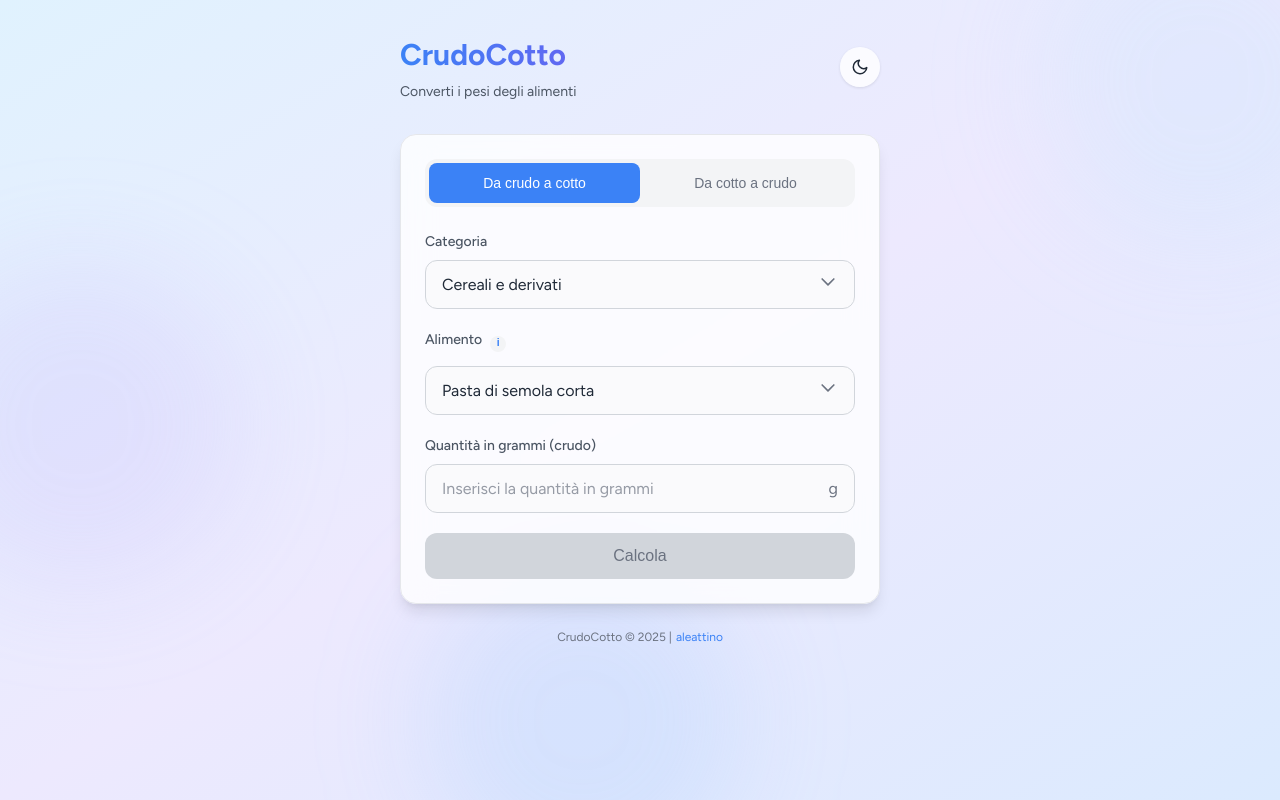
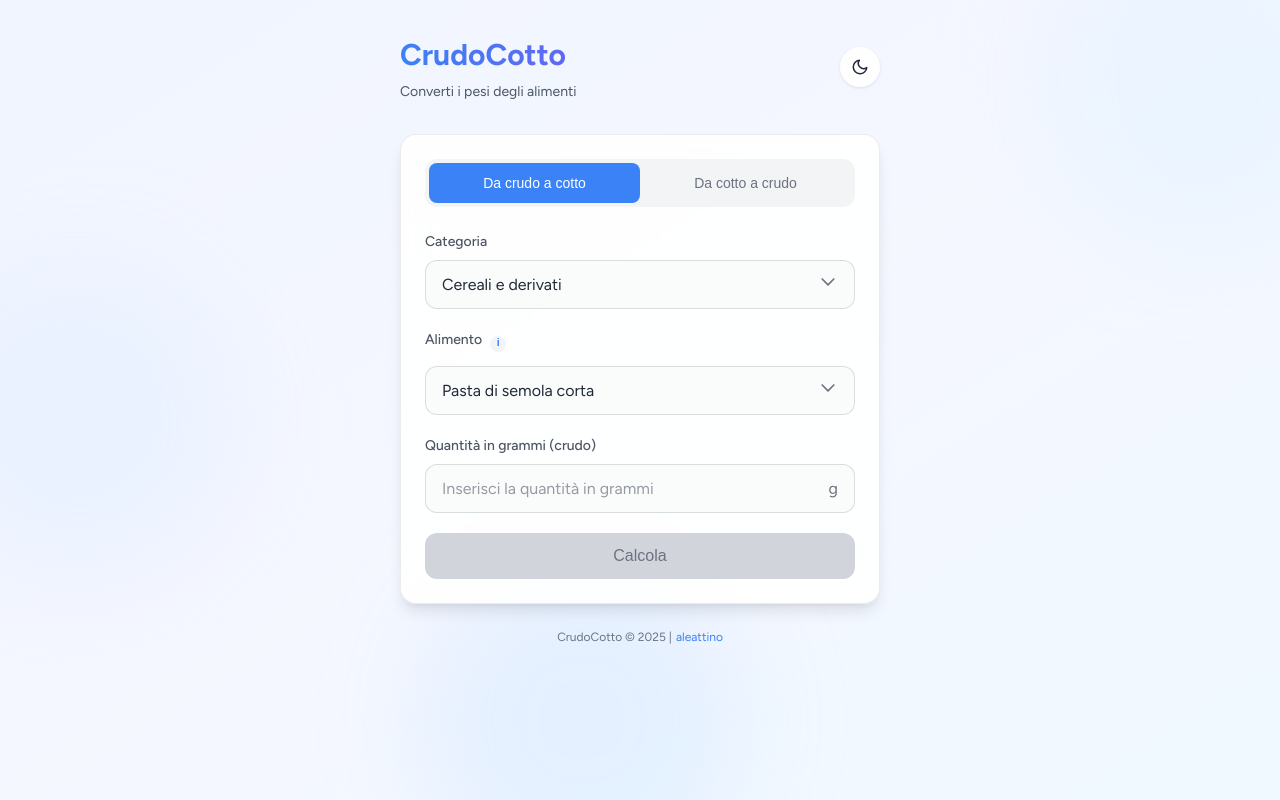
Before and after one commit to aleattino/crudocotto, a React (Create React App) app: page / in a window 1280 px wide. Built offline with nearby package versions, Linux system fonts and the light colour scheme.

Commit message:
Migliora il tema chiaro e implementa correttamente il glassmorphism per i tooltip

```diff
--- a/src/styles.css
+++ b/src/styles.css
@@ -19,18 +19,18 @@ html {
   touch-action: manipulation;
 }
 
-/* Theme styles */
+/* Theme styles - Migliorato per Fluent Design */
 .theme-light {
-  --bg-gradient-from: #e0f2fe;
-  --bg-gradient-via: #ede9fe;
-  --bg-gradient-to: #dbeafe;
+  --bg-gradient-from: #f0f5ff;
+  --bg-gradient-via: #f5f7ff;
+  --bg-gradient-to: #f0f9ff;
   --text-primary: #1f2937;
   --text-secondary: #4b5563;
   --text-muted: #6b7280;
-  --card-bg: rgba(255, 255, 255, 0.8);
-  --card-border: rgba(229, 231, 235, 1);
-  --input-bg: rgba(249, 250, 251, 0.7);
-  --input-border: rgba(209, 213, 219, 1);
+  --card-bg: rgba(255, 255, 255, 0.9);
+  --card-border: rgba(229, 231, 235, 0.8);
+  --input-bg: rgba(249, 250, 251, 0.8);
+  --input-border: rgba(209, 213, 219, 0.8);
   --button-bg: #3b82f6;
   --button-hover: #2563eb;
   --button-text: white;
@@ -43,11 +43,11 @@ html {
   --result-badge-text: #1e40af;
   --close-btn-bg: #f3f4f6;
   --close-btn-icon: #6b7280;
-  --blur-circle-1: rgba(186, 230, 253, 0.4);
-  --blur-circle-2: rgba(196, 181, 253, 0.4);
-  --blur-circle-3: rgba(147, 197, 253, 0.4);
-  --tooltip-bg: rgba(255, 255, 255, 0.85);
-  --tooltip-border: rgba(229, 231, 235, 0.5);
+  --blur-circle-1: rgba(186, 230, 253, 0.3);
+  --blur-circle-2: rgba(191, 219, 254, 0.3);
+  --blur-circle-3: rgba(147, 197, 253, 0.3);
+  --tooltip-bg: rgba(255, 255, 255, 0.7);
+  --tooltip-border: rgba(229, 231, 235, 0.3);
   --tooltip-title: #3b82f6;
   --tooltip-text: #1f2937;
   --info-button-bg: #f3f4f6;
@@ -56,15 +56,15 @@ html {
 
 .theme-dark {
   --bg-gradient-from: #111827;
-  --bg-gradient-via: #0f172a;
-  --bg-gradient-to: #111827;
+  --bg-gradient-via: #111827;
+  --bg-gradient-to: #0f172a;
   --text-primary: #f9fafb;
   --text-secondary: #e5e7eb;
   --text-muted: #9ca3af;
-  --card-bg: rgba(31, 41, 55, 0.5);
-  --card-border: rgba(55, 65, 81, 1);
-  --input-bg: rgba(17, 24, 39, 0.7);
-  --input-border: rgba(75, 85, 99, 1);
+  --card-bg: rgba(31, 41, 55, 0.7);
+  --card-border: rgba(55, 65, 81, 0.5);
+  --input-bg: rgba(17, 24, 39, 0.6);
+  --input-border: rgba(75, 85, 99, 0.5);
   --button-bg: #3b82f6;
   --button-hover: #2563eb;
   --button-text: white;
@@ -77,11 +77,11 @@ html {
   --result-badge-text: #93c5fd;
   --close-btn-bg: rgba(55, 65, 81, 0.8);
   --close-btn-icon: #e5e7eb;
-  --blur-circle-1: rgba(37, 99, 235, 0.2);
-  --blur-circle-2: rgba(17, 24, 39, 0.2);
-  --blur-circle-3: rgba(30, 58, 138, 0.2);
-  --tooltip-bg: rgba(31, 41, 55, 0.85);
-  --tooltip-border: rgba(55, 65, 81, 0.5);
+  --blur-circle-1: rgba(37, 99, 235, 0.15);
+  --blur-circle-2: rgba(17, 24, 39, 0.15);
+  --blur-circle-3: rgba(30, 58, 138, 0.15);
+  --tooltip-bg: rgba(31, 41, 55, 0.7);
+  --tooltip-border: rgba(55, 65, 81, 0.3);
   --tooltip-title: #60a5fa;
   --tooltip-text: #e5e7eb;
   --info-button-bg: #374151;
@@ -340,7 +340,7 @@ html {
   height: 1.25rem;
 }
 
-/* Tooltip styles */
+/* Tooltip styles - Migliorato con vero glassmorphism */
 .info-tooltip {
   position: absolute;
   z-index: 10;
@@ -351,8 +351,8 @@ html {
   border-radius: 0.5rem;
   background-color: var(--tooltip-bg);
   border: 1px solid var(--tooltip-border);
-  backdrop-filter: blur(8px);
-  -webkit-backdrop-filter: blur(8px);
+  backdrop-filter: blur(12px);
+  -webkit-backdrop-filter: blur(12px);
   box-shadow: 0 10px 15px -3px rgba(0, 0, 0, 0.1), 0 4px 6px -2px rgba(0, 0, 0, 0.05);
   animation: fade-in 0.2s ease-out;
 }
@@ -367,6 +367,8 @@ html {
   border-left: 1px solid var(--tooltip-border);
   border-top: 1px solid var(--tooltip-border);
   transform: rotate(45deg);
+  backdrop-filter: blur(12px);
+  -webkit-backdrop-filter: blur(12px);
 }
 
 .tooltip-close-btn {
```
